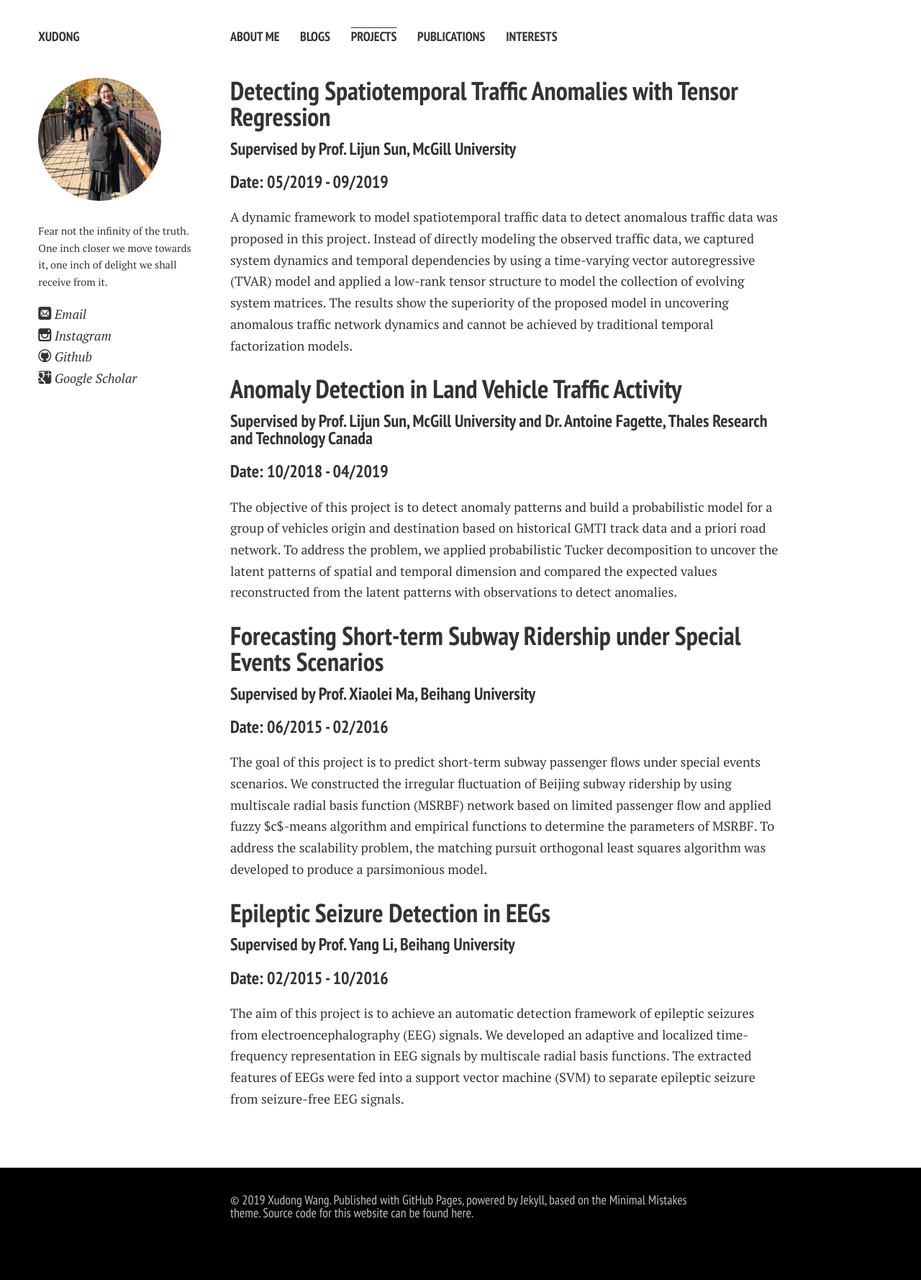
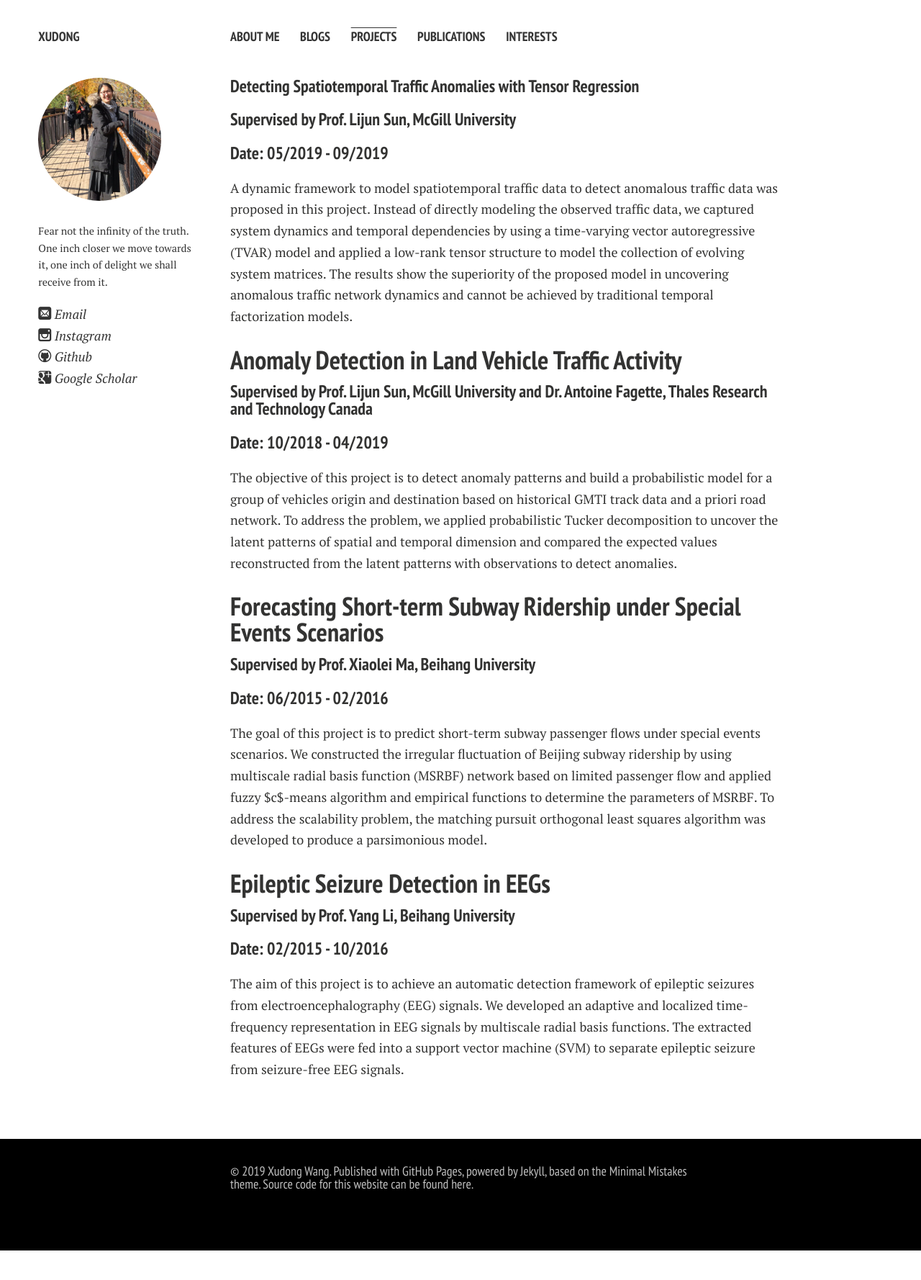
Before and after one commit to eveyuyi/Kaimaoge.github.io, a Jekyll site: the page built from projects.md, in a window 1280 px wide. Shown: the whole page at 72% size. Built offline with Jekyll 4.4.1, drawn with Linux system fonts in a browser that asks for light colours; nearby versions of some CDN libraries; after the commit the page ends 1737 px from its top, so only the background shows below that.

```diff
--- a/projects.md
+++ b/projects.md
@@ -4,9 +4,9 @@ permalink: /projects/index.html
 title: Projects
 ---
 
-## Detecting Spatiotemporal Traffic Anomalies with Tensor Regression
-### Supervised by Prof. Lijun Sun, McGill University
-### Date: 05/2019 - 09/2019
+### Detecting Spatiotemporal Traffic Anomalies with Tensor Regression
+#### Supervised by Prof. Lijun Sun, McGill University
+#### Date: 05/2019 - 09/2019
 
 A dynamic framework to model spatiotemporal traffic data to detect anomalous traffic data was proposed in this project. Instead of directly modeling the observed traffic data, we captured system dynamics and temporal dependencies by using a time-varying vector autoregressive (TVAR) model and applied a low-rank tensor structure to model the collection of evolving system matrices. The results show the superiority of the proposed model in uncovering anomalous traffic network dynamics and cannot be achieved by traditional temporal factorization models.
 
```
